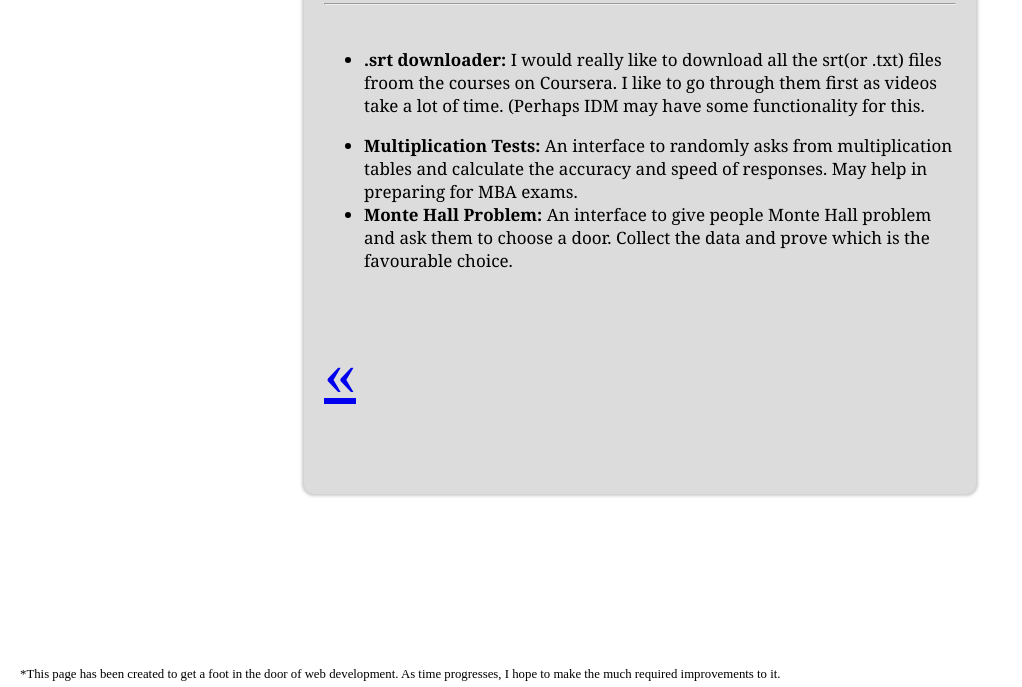
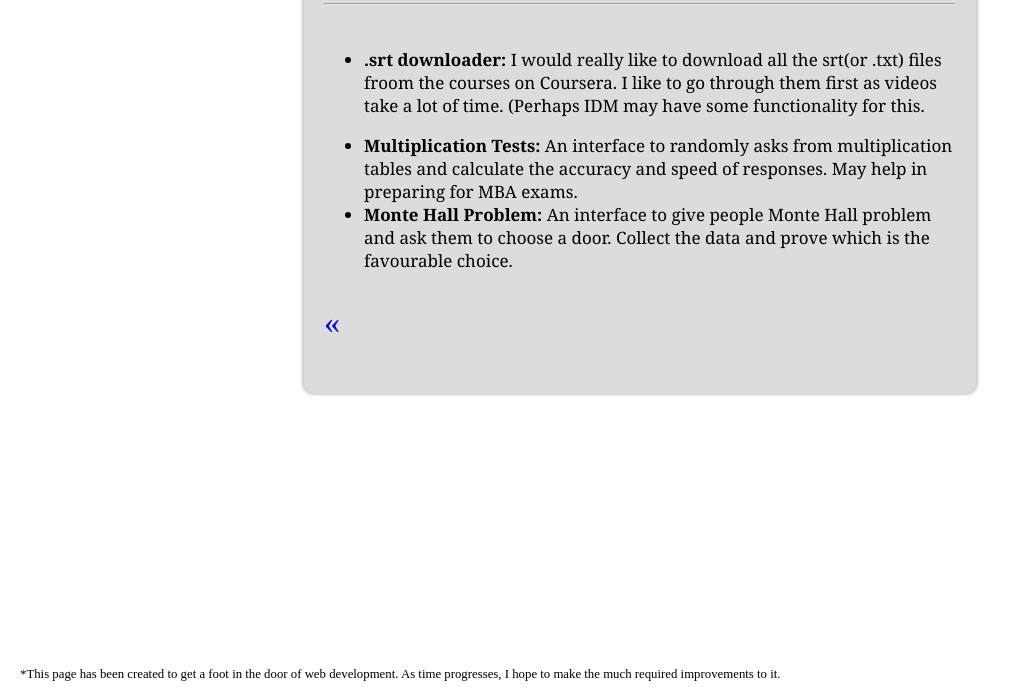
Before and after one commit to nishant57/nishant57.github.io, a plain HTML site: page wishes.html in a window 1280 px wide. Shown: the part 113-800 px from the top of the page, without its empty margins (0-1022 px from the left). Drawn offline with Linux system fonts and the light colour scheme.

Commit message:
Update style.css

```diff
--- a/style.css
+++ b/style.css
@@ -30,4 +30,5 @@ h1 {
     margin: 0px;
 }
 
-#back { font-size: 400%; }
+#back { font-size: 200%; }
+#back a:link, a:visited { text-decoration: none; }
```
